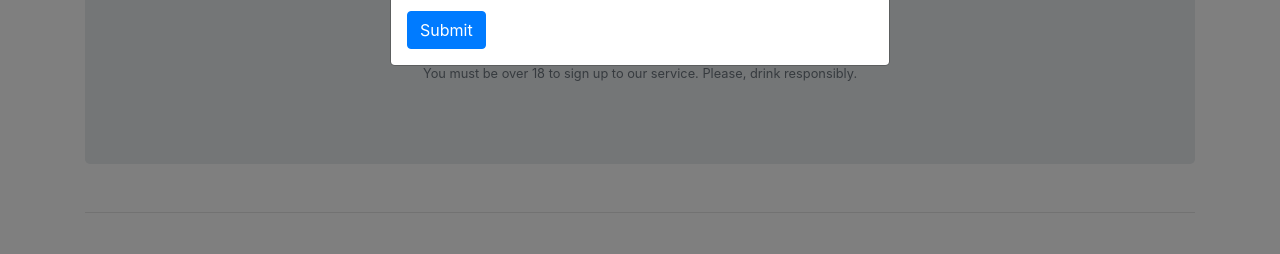
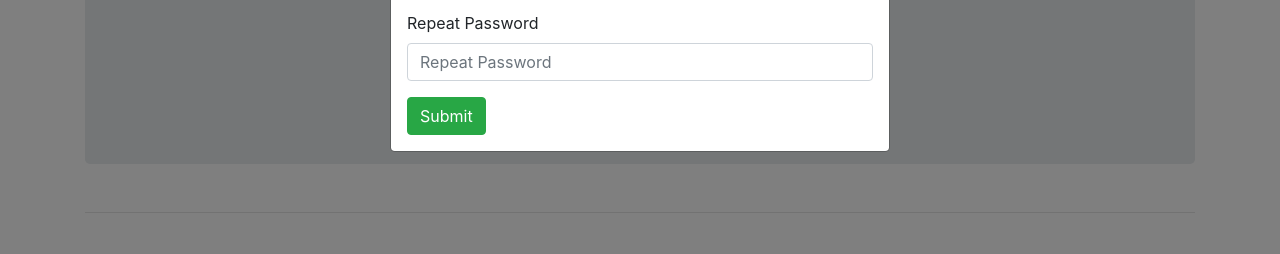
Before and after one commit to Thom52/whiskey-drop, a plain HTML site: page index.html in a window 1280 px wide. Both pictures are taken after a click on the button "Sign up!". Shown: the part 292-546 px from the top of the page. Drawn offline with nearby package versions, Linux system fonts and the light colour scheme.

Commit message:
Add repeat password front-end code to the modal

```diff
--- a/index.html
+++ b/index.html
@@ -200,11 +200,16 @@
                                 else.</small>
                         </div>
                         <div class="form-group">
-                            <label for="exampleInputPassword1">Password</label>
-                            <input type="password" class="form-control" id="exampleInputPassword1"
+                            <label for="password">Password</label>
+                            <input type="password" class="form-control" id="password"
                                 placeholder="Password">
                         </div>
-                        <button type="submit" class="btn btn-primary">Submit</button>
+                        <div class="form-group">
+                            <label for="repeatPassword">Repeat Password</label>
+                            <input type="password" class="form-control" id="repeatPassword"
+                                placeholder="Repeat Password">
+                        </div>
+                        <button type="submit" class="btn btn-success">Submit</button>
                     </form>
                 </div>
             </div>
```
